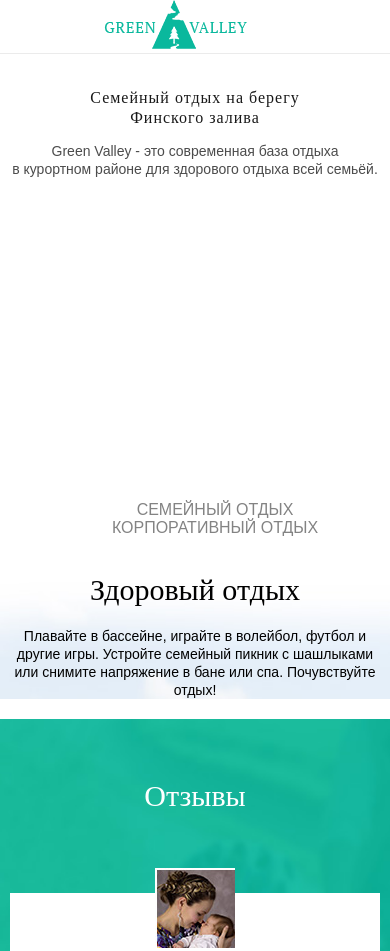
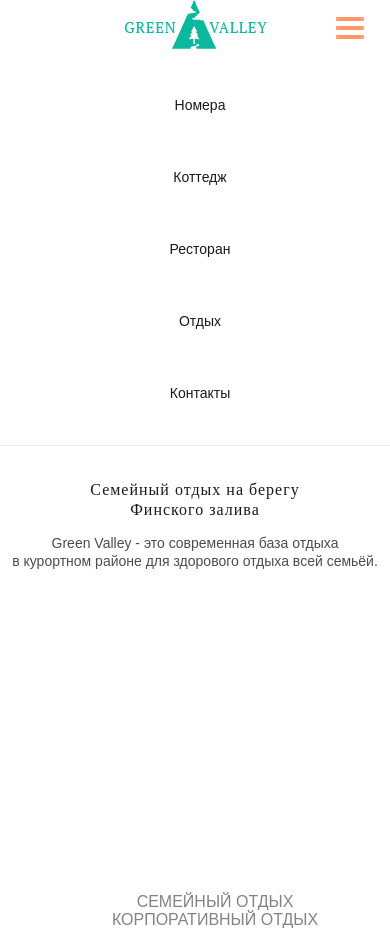
Before and after one commit to irnbru-dev/Green-Valley-WORKING, a website: page index.html in a window 390 px wide. Shown: the top 951 px of the page. Drawn offline with nearby package versions, Linux system fonts and the light colour scheme; files that its build step writes are made by us from their sources.

Commit message:
Burger home-page

```diff
--- a/gulpfile.js
+++ b/gulpfile.js
@@ -53,12 +53,12 @@ gulp.task('serve', gulp.series('build', function() {
   browserSync.init({                                        // запускаем локальный сервер (показ, автообновление, синхронизацию)
     server: './',                                           // папка, которая будет «корнем» сервера (путь из константы)
     port: 3000,                                             // порт, на котором будет работать сервер
-    // startPath: 'index.html',                                // файл, который буде открываться в браузере при старте сервера
+    startPath: 'index.html',                                // файл, который буде открываться в браузере при старте сервера
     // open:false - прописать для запрета открытия браузера
 
     // startPath: 'roomslist.html',
     // startPath: 'singleroom.html',
-    startPath: 'form.html',
+    // startPath: 'form.html',
   });
 
   gulp.watch(                                               // следим за HTML
--- a/index.html
+++ b/index.html
@@ -24,7 +24,6 @@
           <li class="main-nav__item"><a class="main-nav__link" href="#">Контакты</a></li>
         </ul>
       </nav>
-      <span class="main-nav__toggler"></span>
     </div>
 
     <div class="page-header__contacts">
@@ -34,6 +33,12 @@
 
     <div>
       <a href="form.html" class="btn btn--bg-orange btn--icon-calendar btn--bd-radius">Забронировать</a>
+    </div>
+
+    <div class="main-nav__toggler">
+      <a class="main-nav__toggler-link" href="#">
+        <span></span>
+      </a>
     </div>
 
   </div>
--- a/js/script.js
+++ b/js/script.js
@@ -1,4 +1,14 @@
  $(document).ready(function(){
+
+
+  // Home-page header burger
+
+$('.main-nav__toggler-link').click(function(e) {
+  e.preventDefault();
+  $('.main-nav__nav').toggle();
+});
+
+// Home-page gallery owl-carousel
 
 $('#gallery-thumbs').owlCarousel({
   items:3,
@@ -27,7 +37,7 @@ $('#gallery-thumbs a').on('click', function(e){
 });
 
 
-// Rest-type-switcher табы home-page
+// Rest-type-switcher табы
 
 var tabs = document.querySelectorAll('.rest-type-switcher__tabs .rest-type-switcher__tab-item a');
 var restType = document.querySelectorAll('.rest-type-switcher__type .rest-type-switcher__type-item');
--- a/less/blocks/page-header.less
+++ b/less/blocks/page-header.less
@@ -1,14 +1,10 @@
 .page-header {
   border-bottom: 1px solid #ebebeb;
-// @media (min-width: @screen-xs) {
+
   &__inner {
     min-width: 320px;
-    padding: 0 30px;
-    // margin: 0 auto;
-    display: flex;
-    justify-content: space-between;
-    align-items: center;
-    // border: 1px solid red;
+    // padding: 0 30px;
+    text-align: center;
   }
 
   &__phone-link {
@@ -30,16 +26,20 @@
 .main-logo {
   display: inline-block;
   margin: 0 auto;
+  text-align: center;
 }
 
 .main-nav {
 
   &__item {
-    display: none;
+    padding: 0;
+    display: block;
+    margin-left: -30px;
   }
 
   &__link {
-    display: none;
+    width: 100%;
+    display: block;
     padding-right: 18px;
     color: @gray-diff;
     text-decoration: none;
@@ -55,14 +55,94 @@
 .page-header .btn {
   display: none;
 }
-// }
 
+
+.main-nav {
+
+  &__toggler {
+    display: inline-block;
+    position: absolute;
+    right: 20px;
+    top: -4px;
+  }
+
+  &__toggler-link {
+    display: inline-block;
+    padding: 21px 6px;
+    text-align: center;
+  }
+
+  &__toggler-link span {
+    position: relative;
+    display: block;
+    width: 28px;
+    height: 4px;
+    background-color: @orange;
+    box-shadow: inset 0 0 5px #ffbea1;
+  }
+
+  &__toggler-link span:before, &__toggler-link span:after {
+    position: absolute;
+    content: '';
+    display: block;
+    margin: 9px 0;
+    width: 28px;
+    height: 4px;
+    background-color: @orange;
+    box-shadow: inset 0 0 5px #ffbea1;
+  }
+
+  &__toggler-link span:before {
+    top: 9px;
+  }
+
+//выпадающее меню
+  // &__nav {
+  //   display: none;
+  //   font-size: 14px;
+  //   line-height: 40px;
+  // }
+
+  // &__list {
+  //   margin: 0 auto;
+  //   padding: 0;
+  // }
+
+  // &__item {
+  //   text-align: center;
+  //   list-style-type: none;
+  //   border: 1px solid @gray;
+  // }
+
+  // &__item:last-child {
+  //   margin-right: 0;
+  // }
+
+  // &__link {
+  //   text-decoration: none;
+  //   color: @gray;
+  //   text-transform: uppercase;
+  // }
+
+  // &__link:hover {
+  //   color: @orange;
+  //   transition-duration: 0.5s;
+  // }
+
+}
 @media (min-width: 768px) {
 }
 
 @media (min-width: 1200px) {
 
   .page-header {
+
+    &__inner {
+      display: flex;
+      justify-content: space-between;
+      align-items: center;
+      padding: 0 30px;
+    }
 
     .main-logo {
       margin: 0;
@@ -89,6 +169,7 @@
 
     &__item {
       display: inline-block;
+      margin: 0;
     }
 
     &__link {
@@ -99,6 +180,10 @@
       color: @orange;
     }
 
+    &__toggler {
+      display: none;
+    }
+
   }
 
   .page-header .btn {
```
